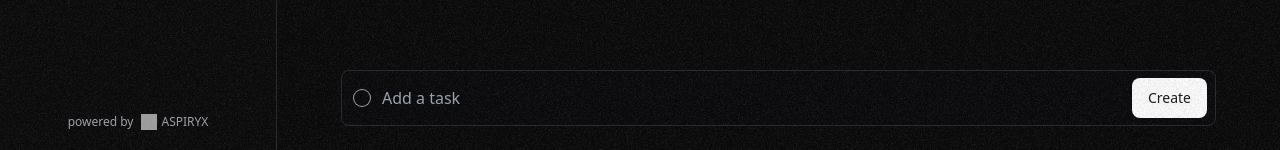
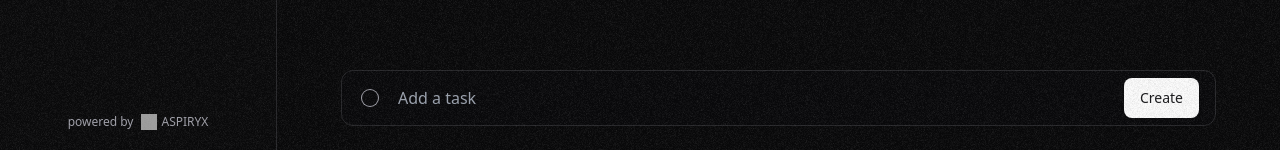
Before and after one commit to psoglav/aspiryx-todo, a React (Vite) app: page / in a window 1280 px wide. Shown: the part 650-800 px from the top of the page. Built offline with nearby package versions, Linux system fonts and the light colour scheme; grey boxes are pictures that could not be loaded.

Commit message:
feat: animate icons of CreateTask text field

```diff
--- a/src/components/task.tsx
+++ b/src/components/task.tsx
@@ -51,7 +51,7 @@ import completeSfx from '@/assets/audio/complete.wav'
 import revertSfx from '@/assets/audio/revert.wav'
 import { SettingsContext } from './settings';
 import { SelectionProvider, useSelection } from '@/components/selection-context';
-import { AnimatePresence, motion } from 'framer-motion';
+import { AnimatePresence, MotionConfig, motion } from 'framer-motion';
 
 export function CreateTask() {
   const [input, setInput] = useState('')
@@ -90,16 +90,35 @@ export function CreateTask() {
   }
 
   return (
+    <MotionConfig transition={{ scale: {type: 'spring'}, duration: 0.2 }}>
       <div className='h-max w-full p-4 pb-6 pt-3 md:px-6 lg:px-16'>
-      <div className="relative flex h-14 items-center rounded-lg border border-border bg-background/40 transition-colors focus-within:!bg-background hover:bg-zinc-100 dark:hover:bg-zinc-900">
-        <div className="flex w-10 justify-center">
-          {
-            focused
-              ? <div
-                className='size-4 rounded-full ring-1 ring-muted-foreground'
-              ></div>
-              : <Icon icon='material-symbols:add' className='text-lg' />
-          }
+        <div className="relative flex h-14 items-center gap-2 rounded-xl border border-border bg-background/40 px-2 transition-colors focus-within:!bg-background hover:bg-zinc-100 dark:hover:bg-zinc-900">
+          <div className="relative flex w-10 justify-center">
+            <AnimatePresence>
+              <motion.div
+                layout
+                exit={{opacity: 0, scale: 0.5}}
+                initial={{opacity: 0, scale: 0.5}}
+                animate={{opacity: 1, scale: 1}}
+                className={clsx({
+                  'size-4 rounded-full ring-1 ring-muted-foreground': focused
+                })}
+              >
+                {!focused && (
+                  <motion.div
+                    layout
+                    exit={{opacity: 0, scale: 0.5}}
+                    initial={{opacity: 0, scale: 0.5}}
+                    animate={{opacity: 1, scale: 1}}
+                    className={clsx({
+                      'size-4 rounded-full ring-1 ring-muted-foreground': focused
+                    })}
+                  >
+                    <Icon icon='material-symbols:add' className='text-lg' />
+                  </motion.div>
+                )}
+              </motion.div>
+            </AnimatePresence>
           </div>
           <input
             className='h-full grow cursor-pointer border-transparent bg-transparent outline-none focus:cursor-text'
@@ -119,7 +138,6 @@ export function CreateTask() {
                 initial={{opacity: 0, scale: 0.9}}
                 animate={{opacity: 1, scale: 1}}
                 exit={{opacity: -0.1, scale: 0.9}}
-              transition={{type: 'spring'}}
                 className='flex items-center px-2'
               >
                 <Button onClick={submit}>
@@ -130,6 +148,7 @@ export function CreateTask() {
           </AnimatePresence>
         </div>
       </div>
+    </MotionConfig>
   )
 }
 
```
Lines whose indentation alone changed are shown as unchanged.
